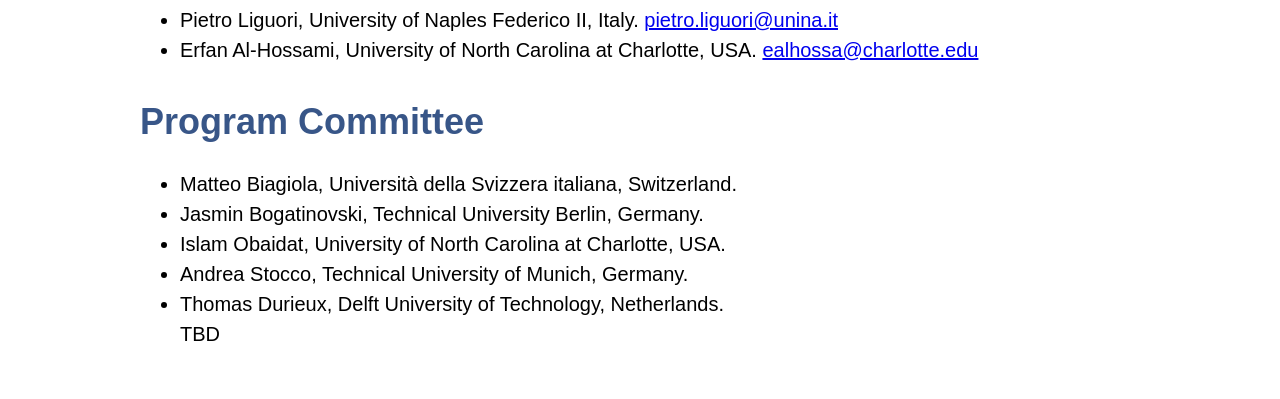
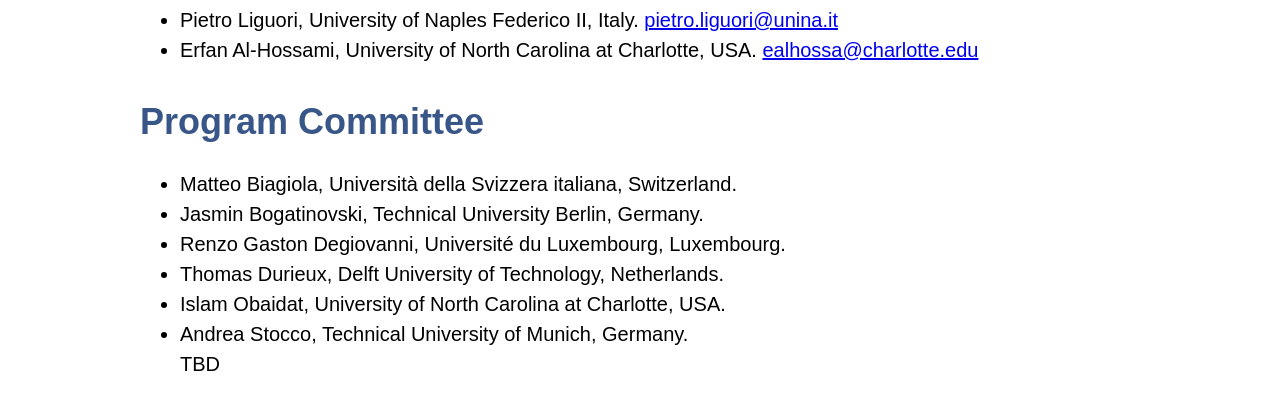
Before and after one commit to resaise/2023, a plain HTML site: page committee.html in a window 1280 px wide. Shown: the part 649-1048 px from the top of the page. Before the commit the page ends 1018 px from the top, so only its background shows below. Drawn offline with Linux system fonts and the light colour scheme.

Commit message:
committee

```diff
--- a/committee.html
+++ b/committee.html
@@ -173,9 +173,10 @@
     <ul>
         <li>Matteo Biagiola, Università della Svizzera italiana, Switzerland.</li>
         <li>Jasmin Bogatinovski, Technical University Berlin, Germany.</li>
+        <li>Renzo Gaston Degiovanni, Université du Luxembourg, Luxembourg.</li>
+        <li>Thomas Durieux, Delft University of Technology, Netherlands.</li>
         <li>Islam Obaidat, University of North Carolina at Charlotte, USA. </li>
         <li>Andrea Stocco, Technical University of Munich, Germany.</li>
-        <li>Thomas Durieux, Delft University of Technology, Netherlands.</li>
         TBD
 
 
```
